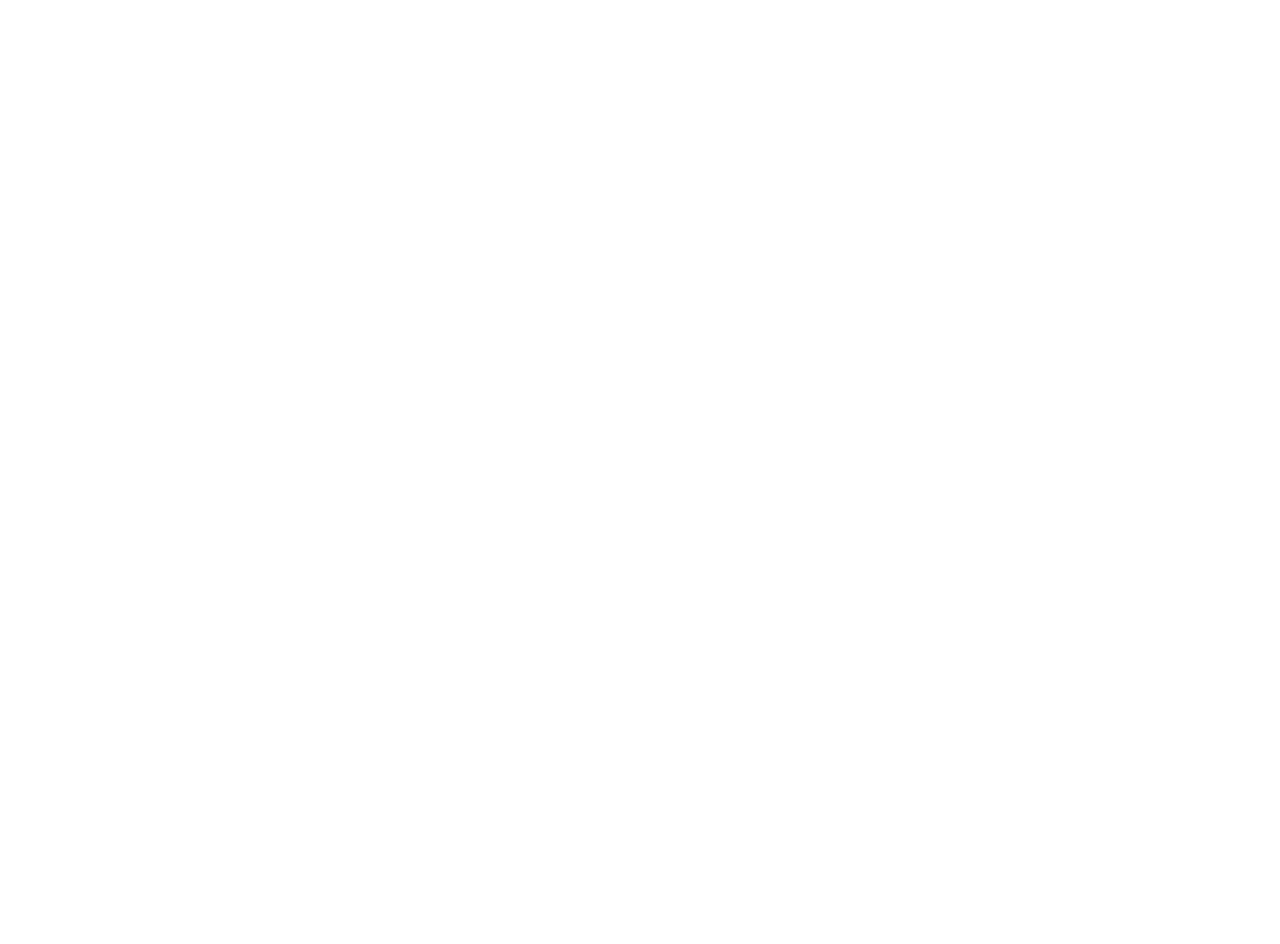
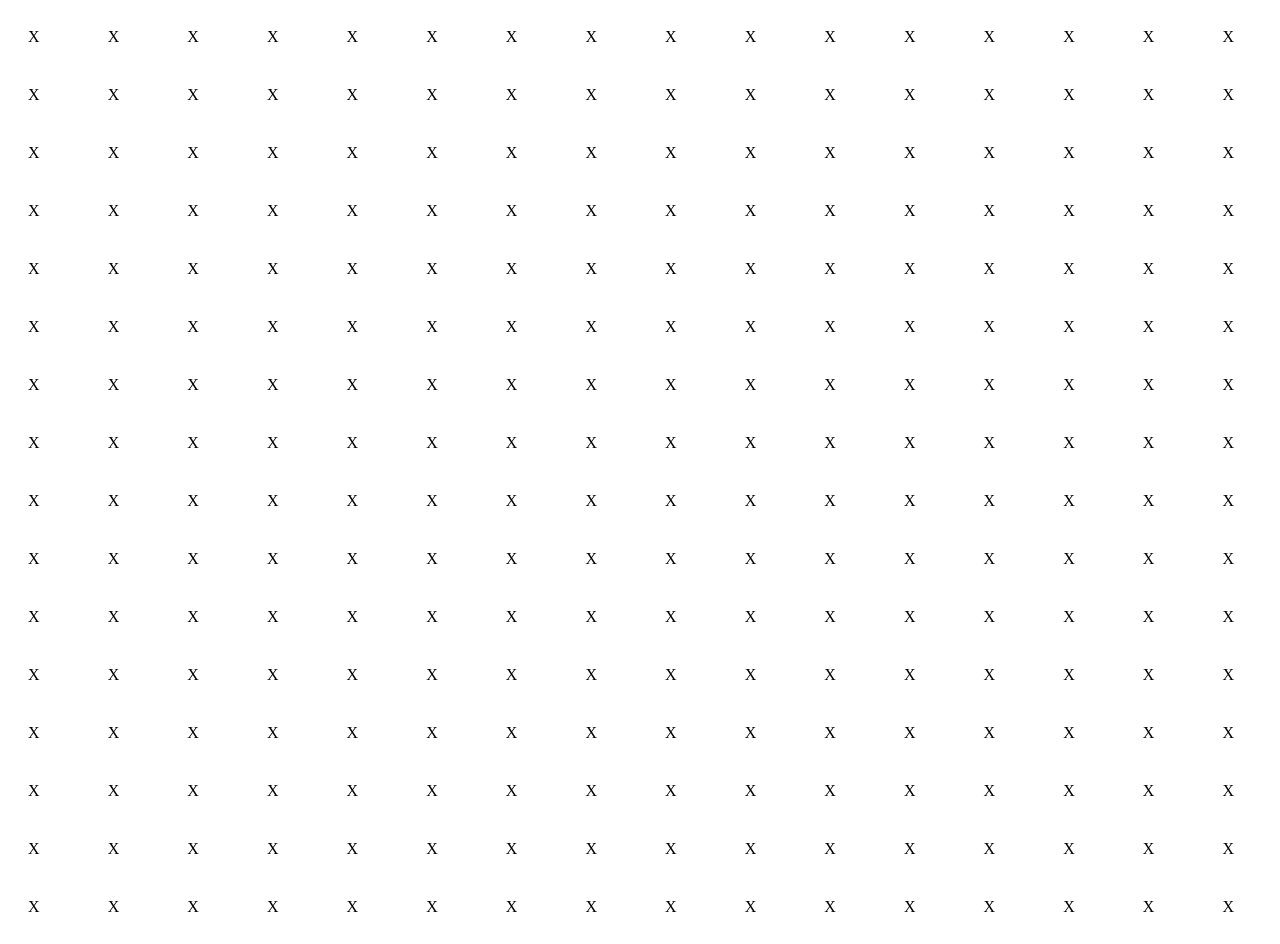
Before and after one commit to tonsison/etch-a-sketch, a plain HTML site: page index.html in a window 1280 px wide. Before the commit the page ends 800 px from the top, so only its background shows below. Drawn offline with Linux system fonts and the light colour scheme.

Commit message:
Created 16x16 grid

```diff
--- a/index.html
+++ b/index.html
@@ -5,11 +5,12 @@
   <meta charset="UTF-8">
   <meta name="viewport" content="width=device-width, initial-scale=1.0">
   <title>Etch-a-Sketch</title>
+  <link rel="stylesheet" href="style.css">
   <script src="script.js" defer></script>
 </head>
 
 <body>
-
+  <div class="container"></div>
 </body>
 
 </html>
--- a/script.js
+++ b/script.js
@@ -0,0 +1,15 @@
+const container = document.querySelector(".container");
+
+for (i = 0; i < 16; i++) {
+  const row = document.createElement("div")
+  row.classList.add("row");
+
+  for (j = 0; j < 16; j++) {
+    const column = document.createElement("div");
+    column.classList.add("column");
+    column.textContent = "X"
+
+    row.appendChild(column);
+  }
+  container.appendChild(row);
+}
--- /dev/null
+++ b/style.css
@@ -0,0 +1,15 @@
+.container {
+  max-width: 12000px;
+  margin: 0 auto;
+}
+
+.row {
+  display: flex;
+  justify-content: center;
+  gap: 10px;
+}
+
+.column {
+  flex: 1;
+  padding: 20px;
+}
```
